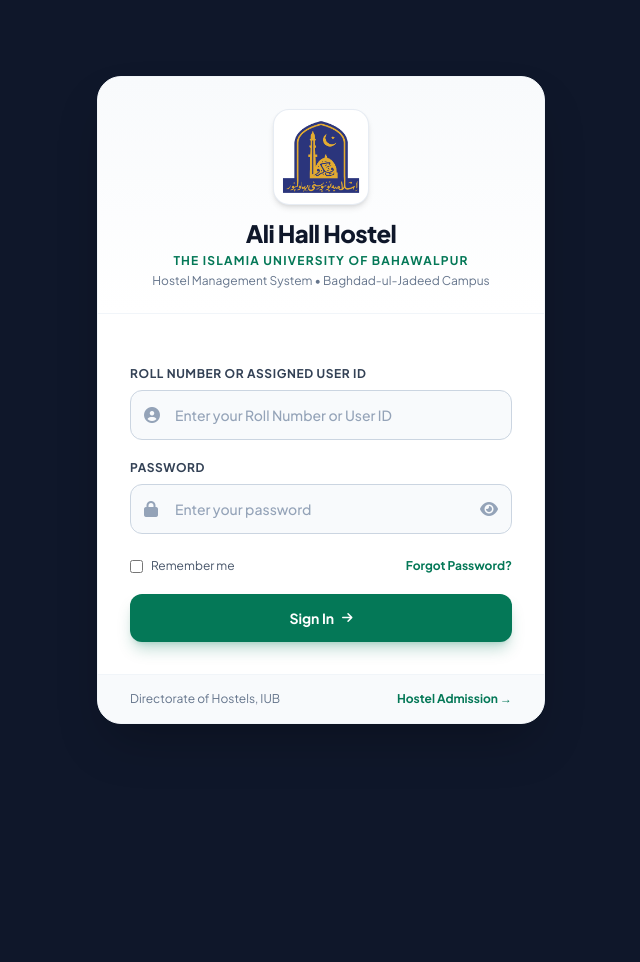
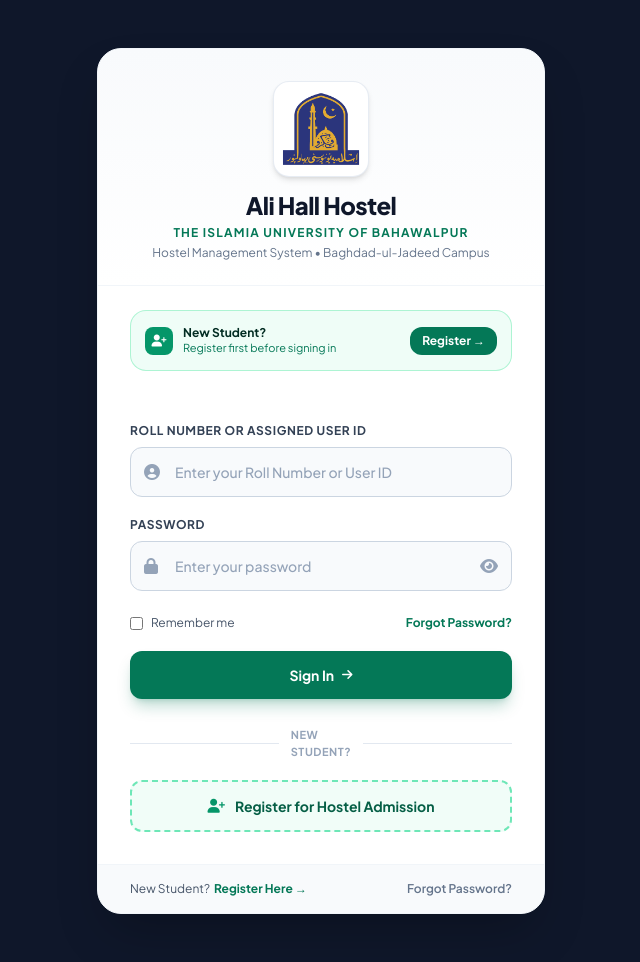
Before and after one commit to dadmohammad2005-spec/Hostal_management_System-, a Django app: page /login/ in a window 1280 px wide. Shown: the whole page, without its empty margins (319-959 px from the left). Before the commit the page ends 724 px from the top, so only its background shows below. Run offline with Django 5.2, Linux system fonts and the light colour scheme; some libraries are stand-ins or nearby versions.

Commit message:
Add prominent registration buttons and notice for new students on login page

```diff
--- a/templates/accounts/login.html
+++ b/templates/accounts/login.html
@@ -13,6 +13,22 @@
         <h2 class="text-2xl font-extrabold text-slate-900 tracking-tight">Ali Hall Hostel</h2>
         <p class="text-xs font-bold text-emerald-700 uppercase tracking-widest mt-1">The Islamia University of Bahawalpur</p>
         <p class="text-xs text-slate-500 mt-1">Hostel Management System &bull; Baghdad-ul-Jadeed Campus</p>
+    </div>
+
+    <!-- Registration Notice for New Students -->
+    <div class="mx-8 mt-6 p-3.5 bg-emerald-50/80 border border-emerald-200/90 rounded-2xl flex items-center justify-between text-xs text-emerald-950">
+        <div class="flex items-center space-x-2.5">
+            <div class="w-7 h-7 rounded-lg bg-emerald-600 text-white flex items-center justify-center shrink-0 text-xs">
+                <i class="fa-solid fa-user-plus"></i>
+            </div>
+            <div>
+                <p class="font-bold leading-tight">New Student?</p>
+                <p class="text-[11px] text-emerald-700">Register first before signing in</p>
+            </div>
+        </div>
+        <a href="{% url 'register' %}" class="px-3 py-1.5 bg-emerald-700 hover:bg-emerald-800 text-white font-bold rounded-xl text-xs shrink-0 transition-colors shadow-xs">
+            Register &rarr;
+        </a>
     </div>
 
     <!-- Login Form -->
@@ -90,14 +106,32 @@
             <span>Sign In</span>
             <i class="fa-solid fa-arrow-right text-xs"></i>
         </button>
+
+        <!-- Divider for New Students -->
+        <div class="relative flex items-center justify-center pt-2">
+            <div class="border-t border-slate-200 w-full"></div>
+            <span class="bg-white px-3 text-[11px] font-bold text-slate-400 uppercase tracking-wider">New Student?</span>
+            <div class="border-t border-slate-200 w-full"></div>
+        </div>
+
+        <!-- Prominent Register Button -->
+        <a href="{% url 'register' %}" class="w-full py-3.5 px-4 bg-emerald-50/70 hover:bg-emerald-100 active:bg-emerald-200 text-emerald-800 border-2 border-dashed border-emerald-300 hover:border-emerald-600 font-bold rounded-xl transition-all flex items-center justify-center space-x-2.5 text-sm group shadow-xs">
+            <i class="fa-solid fa-user-plus text-emerald-600 group-hover:scale-110 transition-transform"></i>
+            <span>Register for Hostel Admission</span>
+        </a>
     </form>
 
     <!-- Footer Help -->
-    <div class="px-8 py-4 bg-slate-50 border-t border-slate-100 flex items-center justify-between text-xs text-slate-500">
-        <span>Directorate of Hostels, IUB</span>
-        <a href="{% url 'register' %}" class="font-bold text-emerald-700 hover:underline">
-            Hostel Admission &rarr;
-        </a>
+    <div class="px-8 py-4 bg-slate-50 border-t border-slate-100 flex items-center justify-between text-xs text-slate-600">
+        <div class="flex items-center space-x-1">
+            <span>New Student?</span>
+            <a href="{% url 'register' %}" class="font-bold text-emerald-700 hover:text-emerald-800 hover:underline">
+                Register Here &rarr;
+            </a>
+        </div>
+        <button type="button" onclick="openForgotPasswordModal()" class="font-semibold text-slate-500 hover:text-slate-800">
+            Forgot Password?
+        </button>
     </div>
 </div>
 
```
